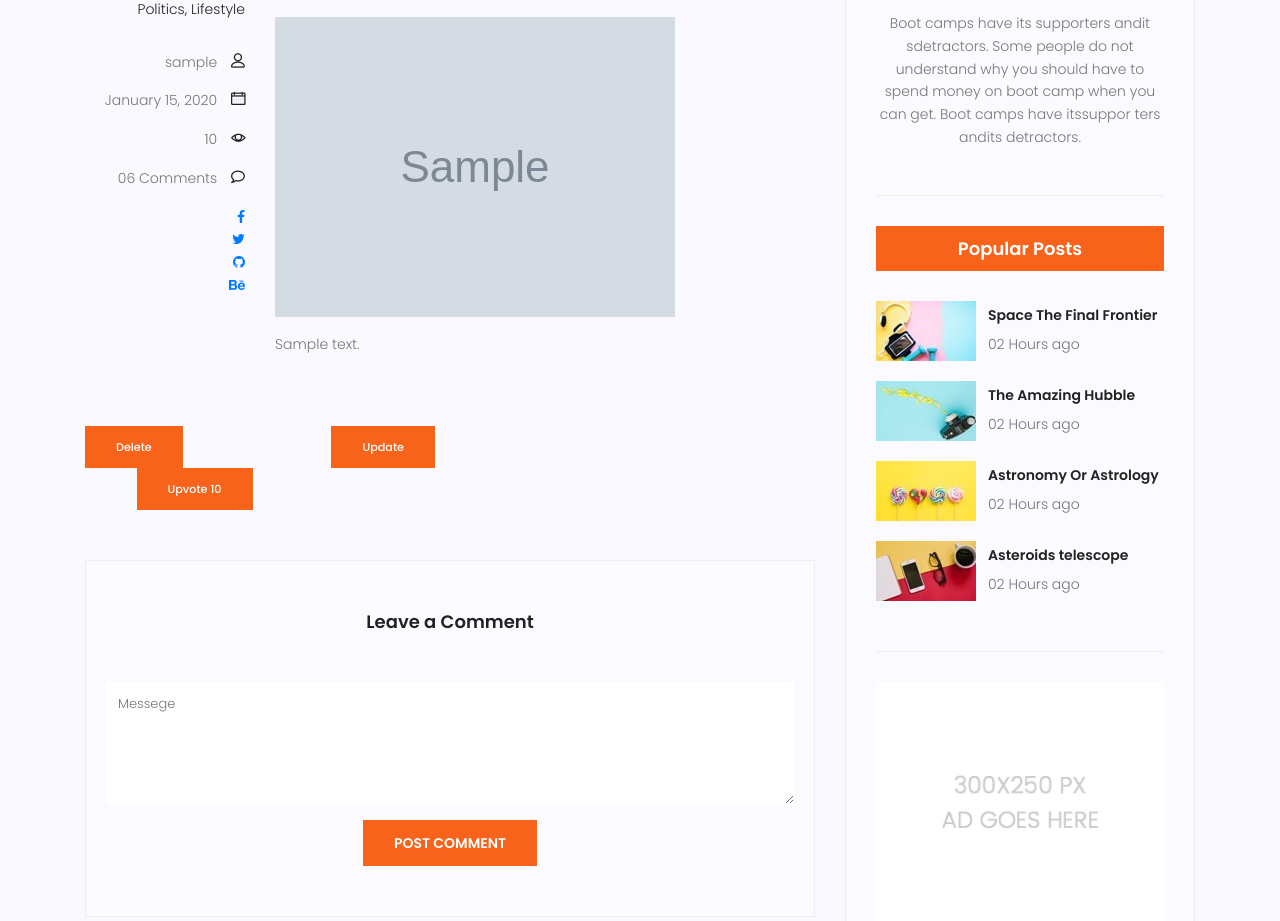
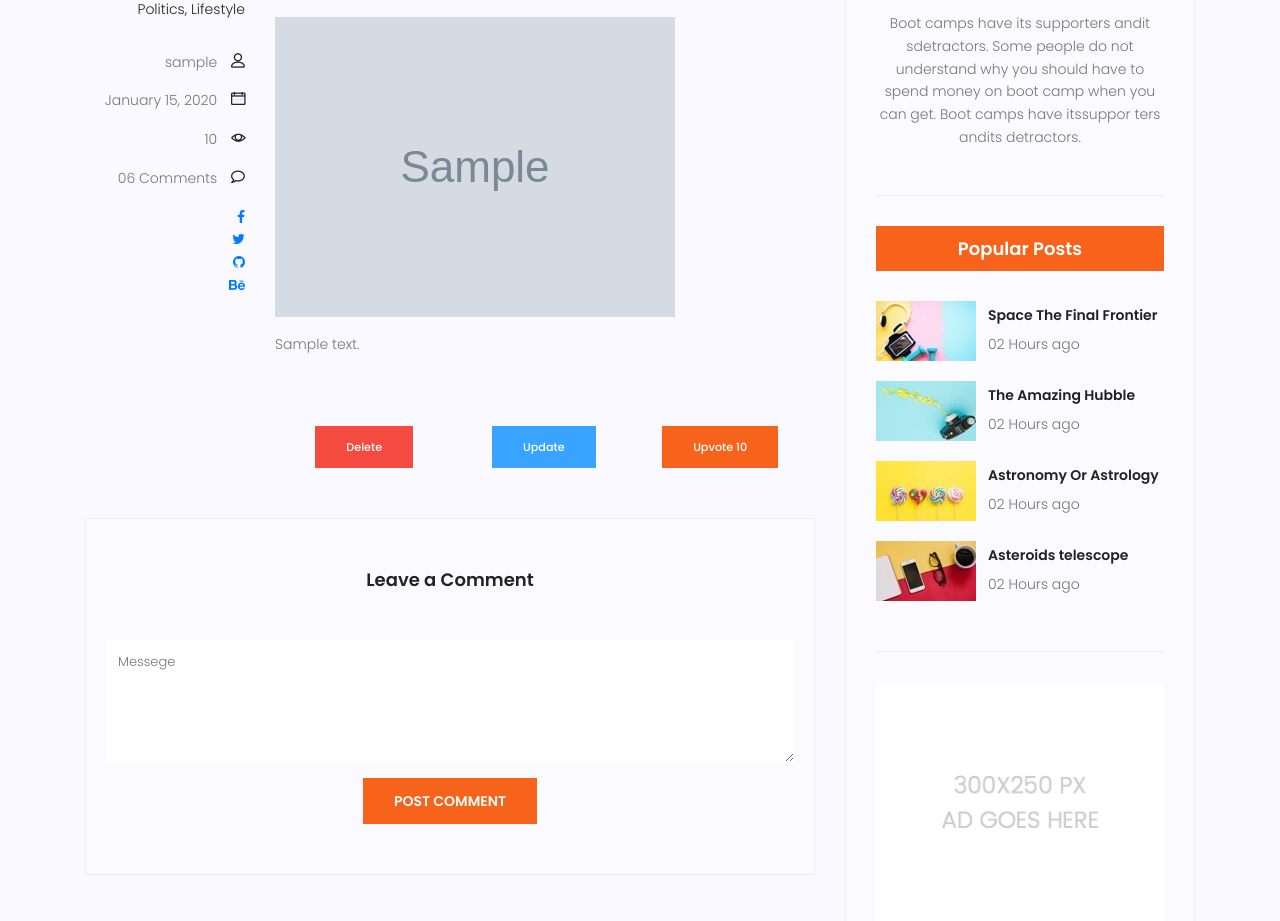
Before and after one commit to amantibrewal310/hack36, a Django app: page /blog/detail/1/ in a window 1280 px wide. Shown: the part 781-1702 px from the top of the page. Run offline with Django 3.2, Linux system fonts and the light colour scheme; a user stored in the database is signed in; tables that the repository leaves empty hold one stand-in row (values such as "Sample post"); grey boxes marked "Sample" are stand-in pictures; some libraries are stand-ins or nearby versions.

Commit message:
buttons positioned

```diff
--- a/blog/templates/blog/post_detail.html
+++ b/blog/templates/blog/post_detail.html
@@ -59,25 +59,26 @@
 
 				</div>
 				{% if post.author == user %}
-				<div class="navigation-area">
+				<div class="navigation-area container ml-50" style="margin-left: 22%">
 					<div class="row">
-						<div class="col-lg-3 col-md-3 col-12 nav-left flex-row d-flex justify-content-start align-items-center">
-							<a href="{% url 'post-delete' post.id %}" class="genric-btn primary" style="float: right;">Delete</a>
+						<div class="col-lg-3 col-md-3 col-sm-3 ">
+							<a href="{% url 'post-delete' post.id %}" class="genric-btn danger float-right" style="float: right;">Delete</a>
 						</div>
-						<div class="col-lg-3 col-md-3 col-12 nav-right flex-row d-flex justify-content-end align-items-center">
-							<a href="{% url 'post-update' post.id %}" class="genric-btn primary" style="float: right;">Update</a>
+						<div class="col-lg-3 col-md-3 col-sm-3 ">
+							<a href="{% url 'post-update' post.id %}" class="genric-btn info float-right" style="float: right;">Update</a>
+						</div>
+
+						{% endif %}
+						{% if user.is_authenticated %}
+						<div class="col-lg-3 col-md-3 col-sm-3 ">
+							<a href="javascript:{document.getElementById('upvote{{ post.id }}').submit()}"><button class="genric-btn primary float-right">Upvote {{ post.votes_total }}</button></a>
+							<form id="upvote{{ post.id }}" method="POST" action="{% url 'upvote' post.id %}">
+								{% csrf_token %}
+								<input type="hidden">
+							</form>
 						</div>
 					</div>
 				</div>
-				{% endif %}
-				{% if user.is_authenticated %}
-					<div class="col-lg-3 col-md-3 col-12 nav-right flex-row d-flex justify-content-end align-items-center">
-						<a href="javascript:{document.getElementById('upvote{{ post.id }}').submit()}"><button class="genric-btn primary">Upvote {{ post.votes_total }}</button></a>
-						<form id="upvote{{ post.id }}" method="POST" action="{% url 'upvote' post.id %}">
-							{% csrf_token %}
-							<input type="hidden">
-						</form>
-					</div>
 				<div class="comment-form">
 					<h4>Leave a Comment</h4>
 					<form method="POST" action="{% url 'detail' post.id %}">
```
